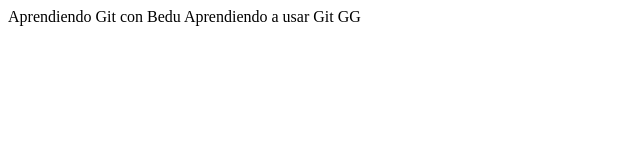
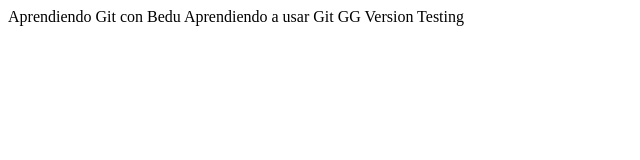
Before and after one commit to RayuGITHUB/Modulo-Git, a plain HTML site: page index.html in a window 1280 px wide. Shown: the whole page, without its empty margins (0-640 px from the left). Drawn offline with Linux system fonts and the light colour scheme.

Commit message:
Trabajando en la rama testing

```diff
--- a/index.html
+++ b/index.html
@@ -6,5 +6,6 @@
 <body>
 	Aprendiendo Git con Bedu
 	Aprendiendo a usar Git GG
+	Version Testing
 </body>
 </html>
```
